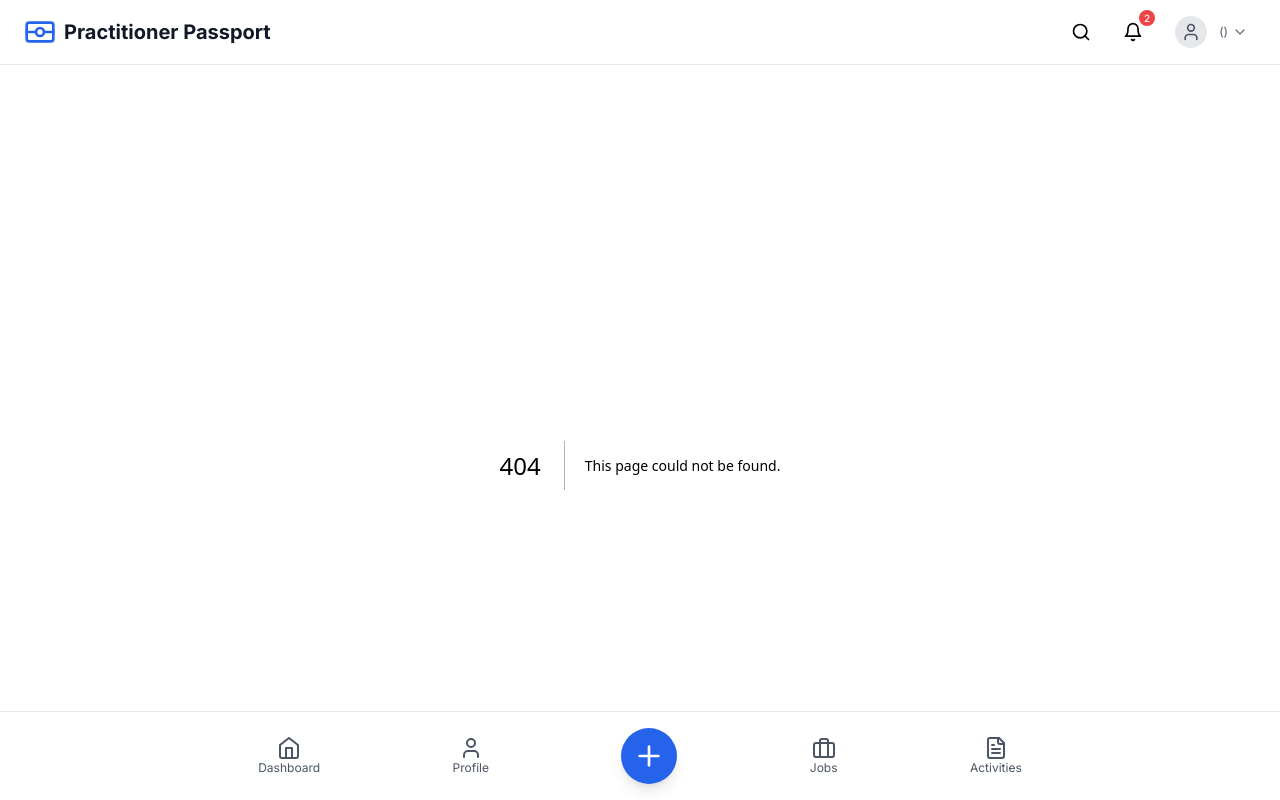
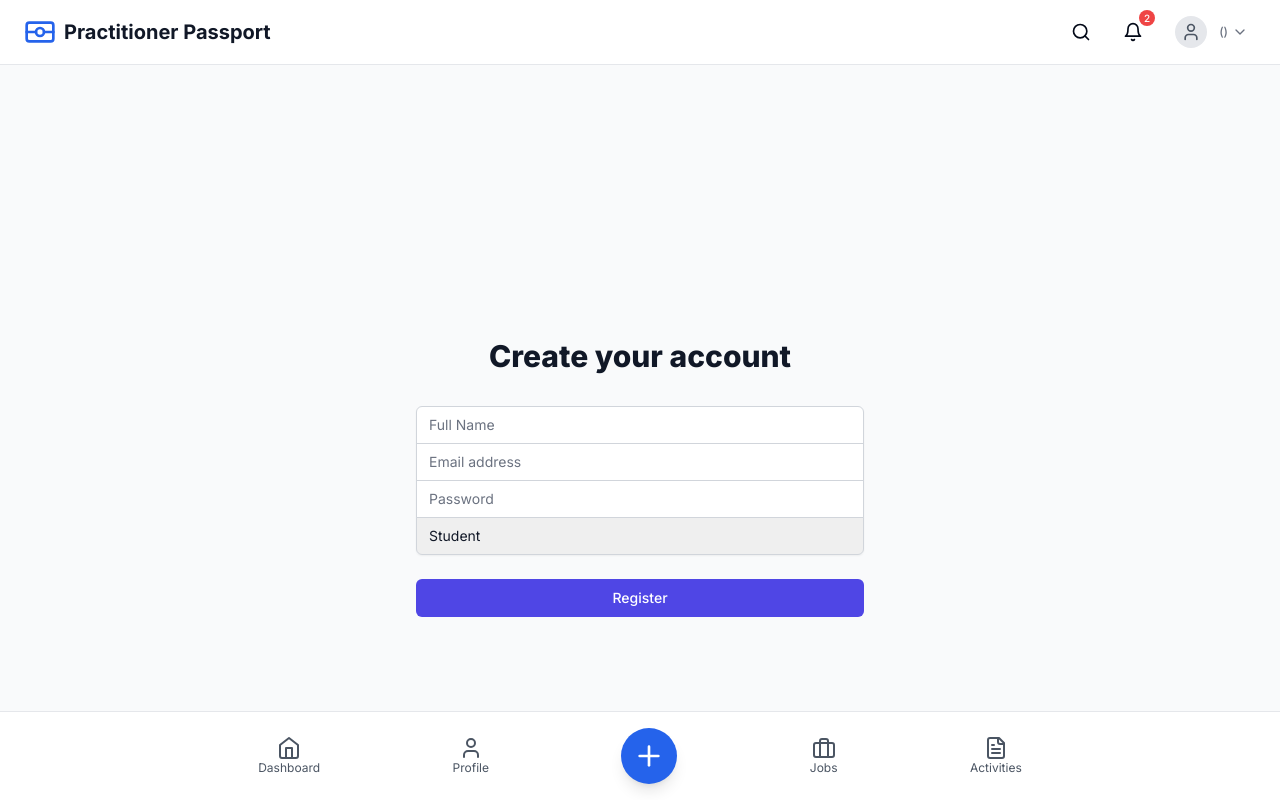
Before and after one commit to sudarshan-gautam/placement-tracking-app, a Next.js app: page /register in a window 1280 px wide. Before the commit this address had no page. Shown: the top 800 px of the page. Built offline with nearby package versions, Linux system fonts and the light colour scheme.

Commit message:
feat: implement admin user management and fix authentication

```diff
--- a/app/admin/users/page.tsx
+++ b/app/admin/users/page.tsx
@@ -7,21 +7,17 @@
   GraduationCap, Briefcase, ChevronDown, Download, Upload, Info, HelpCircle
 } from 'lucide-react';
 import { useAuth } from '@/lib/auth-context';
+import { useRouter } from 'next/navigation';
 
 // Define User type
 interface User {
-  _id: string;
+  id: string;
   name: string;
   email: string;
   role: 'admin' | 'mentor' | 'student';
-  status?: 'active' | 'pending' | 'inactive';
-  dateJoined?: string;
-  lastActive?: string;
-  assignedStudents?: number;
-  completedActivities?: number;
-  verifiedActivities?: number;
-  createdAt?: string;
-  updatedAt?: string;
+  status: 'active' | 'inactive' | 'pending';
+  created_at: string;
+  updated_at: string;
 }
 
 // Role descriptions for tooltips
@@ -73,7 +69,7 @@
   }
 };
 
-export default function UsersManagementPage() {
+export default function AdminUsersPage() {
   const { user } = useAuth();
   const [users, setUsers] = useState<User[]>([]);
   const [loading, setLoading] = useState(true);
@@ -126,9 +122,16 @@
     message: '',
     type: 'info'
   });
+  const router = useRouter();
 
   // Fetch users from the database
   useEffect(() => {
+    // Check if user is admin
+    if (user && user.role !== 'admin') {
+      router.push('/dashboard');
+      return;
+    }
+
     const fetchUsers = async () => {
       try {
         setLoading(true);
@@ -149,7 +152,7 @@
     };
 
     fetchUsers();
-  }, []);
+  }, [user, router]);
 
   // Filter users based on search term and filters
   const filteredUsers = users.filter((user: User) => {
@@ -181,7 +184,7 @@
     if (selectAll) {
       setSelectedUsers([]);
     } else {
-      setSelectedUsers(filteredUsers.map((user: User) => user._id));
+      setSelectedUsers(filteredUsers.map((user: User) => user.id));
     }
     setSelectAll(!selectAll);
   };
@@ -366,7 +369,7 @@
         requestBody.password = editFormData.password;
       }
 
-      const response = await fetch(`/api/admin/users/${userToEdit._id}`, {
+      const response = await fetch(`/api/admin/users/${userToEdit.id}`, {
         method: 'PATCH',
         headers: {
           'Content-Type': 'application/json'
@@ -383,7 +386,7 @@
 
       // Update users array with the updated user
       setUsers(users.map((user: User) =>
-        user._id === userToEdit._id ? data.user : user
+        user.id === userToEdit.id ? data.user : user
       ));
 
       showToast('User updated successfully', 'success');
@@ -407,7 +410,7 @@
     }
 
     try {
-      const response = await fetch(`/api/admin/users/${userToDelete._id}`, {
+      const response = await fetch(`/api/admin/users/${userToDelete.id}`, {
         method: 'DELETE'
       });
 
@@ -417,7 +420,7 @@
       }
 
       // Remove user from the users array
-      setUsers(users.filter((user: User) => user._id !== userToDelete._id));
+      setUsers(users.filter((user: User) => user.id !== userToDelete.id));
 
       showToast('User deleted successfully', 'success');
       handleDeleteCancel();
@@ -572,7 +575,7 @@
   // Handle export confirm
   const handleExportConfirm = () => {
     const dataToExport = exportSelection === 'selected' && selectedUsers.length > 0
-      ? users.filter(user => selectedUsers.includes(user._id))
+      ? users.filter(user => selectedUsers.includes(user.id))
       : filteredUsers;
 
     // Generate and download file based on selected format
@@ -592,13 +595,13 @@
     if (format === 'json') {
       // Format JSON data
       const exportData = data.map(user => ({
-        id: user._id,
+        id: user.id,
         name: user.name,
         email: user.email,
         role: user.role,
         status: user.status,
-        dateJoined: user.dateJoined,
-        lastActive: user.lastActive,
+        dateJoined: user.created_at,
+        lastActive: user.updated_at,
         ...(user.assignedStudents !== undefined ? { assignedStudents: user.assignedStudents } : {}),
         ...(user.completedActivities !== undefined ? {
           completedActivities: user.completedActivities,
@@ -618,13 +621,13 @@
       // Add each row of data
       data.forEach(user => {
         const row = [
-          user._id,
+          user.id,
           `"${user.name.replace(/"/g, '""')}"`, // Escape quotes in names
           `"${user.email}"`,
           user.role,
           user.status,
-          user.dateJoined,
-          user.lastActive,
+          user.created_at,
+          user.updated_at,
           user.assignedStudents !== undefined ? user.assignedStudents : '',
           user.completedActivities !== undefined ? user.completedActivities : '',
           user.verifiedActivities !== undefined ? user.verifiedActivities : ''
@@ -643,13 +646,13 @@
       // Add each row of data
       data.forEach(user => {
         const row = [
-          user._id,
+          user.id,
           `"${user.name.replace(/"/g, '""')}"`,
           `"${user.email}"`,
           user.role,
           user.status,
-          user.dateJoined,
-          user.lastActive,
+          user.created_at,
+          user.updated_at,
           user.assignedStudents !== undefined ? user.assignedStudents : '',
           user.completedActivities !== undefined ? user.completedActivities : '',
           user.verifiedActivities !== undefined ? user.verifiedActivities : ''
@@ -702,15 +705,15 @@
     if (importFile) {
       // In a real application, this would process the file and import users
       // For demo purposes, we'll just add a sample user and show a success message
-      const newUserId = (Math.max(...users.map(u => parseInt(u._id))) + 1).toString();
+      const newUserId = (Math.max(...users.map(u => parseInt(u.id))) + 1).toString();
       const newUser: User = {
-        _id: newUserId,
+        id: newUserId,
         name: 'Imported User',
         email: `imported${newUserId}@example.com`,
         role: 'student',
         status: 'active',
-        dateJoined: new Date().toISOString().split('T')[0],
-        lastActive: new Date().toISOString().split('T')[0],
+        created_at: new Date().toISOString().split('T')[0],
+        updated_at: new Date().toISOString().split('T')[0],
         completedActivities: 0,
         verifiedActivities: 0
       };
@@ -722,6 +725,24 @@
       showToast('Please select a file to import', 'error');
     }
   };
+
+  // Format date for display
+  const formatDate = (dateString: string) => {
+    if (!dateString) return 'N/A';
+    return new Date(dateString).toLocaleDateString('en-US', {
+      year: 'numeric',
+      month: 'short',
+      day: 'numeric'
+    });
+  };
+
+  if (loading) {
+    return (
+      <div className="flex justify-center items-center min-h-screen">
+        <div className="animate-spin rounded-full h-12 w-12 border-t-2 border-b-2 border-blue-500"></div>
+      </div>
+    );
+  }
 
   return (
     <div className="container mx-auto px-4 py-8 bg-white">
--- /dev/null
+++ b/app/register/page.tsx
@@ -0,0 +1,142 @@
+'use client';
+
+import { useState } from 'react';
+import { useRouter } from 'next/navigation';
+
+export default function RegisterPage() {
+  const router = useRouter();
+  const [formData, setFormData] = useState({
+    name: '',
+    email: '',
+    password: '',
+    role: 'student'
+  });
+  const [error, setError] = useState('');
+  const [success, setSuccess] = useState('');
+
+  const handleSubmit = async (e: React.FormEvent) => {
+    e.preventDefault();
+    setError('');
+    setSuccess('');
+
+    try {
+      const response = await fetch('/api/auth/register', {
+        method: 'POST',
+        headers: {
+          'Content-Type': 'application/json',
+        },
+        body: JSON.stringify(formData),
+      });
+
+      const data = await response.json();
+
+      if (!response.ok) {
+        throw new Error(data.error || 'Registration failed');
+      }
+
+      setSuccess('Registration successful! Redirecting to login...');
+      setTimeout(() => {
+        router.push('/login');
+      }, 2000);
+    } catch (err: any) {
+      setError(err.message);
+    }
+  };
+
+  return (
+    <div className="min-h-screen flex items-center justify-center bg-gray-50 py-12 px-4 sm:px-6 lg:px-8">
+      <div className="max-w-md w-full space-y-8">
+        <div>
+          <h2 className="mt-6 text-center text-3xl font-extrabold text-gray-900">
+            Create your account
+          </h2>
+        </div>
+        <form className="mt-8 space-y-6" onSubmit={handleSubmit}>
+          {error && (
+            <div className="bg-red-100 border border-red-400 text-red-700 px-4 py-3 rounded">
+              {error}
+            </div>
+          )}
+          {success && (
+            <div className="bg-green-100 border border-green-400 text-green-700 px-4 py-3 rounded">
+              {success}
+            </div>
+          )}
+          <div className="rounded-md shadow-sm -space-y-px">
+            <div>
+              <label htmlFor="name" className="sr-only">
+                Name
+              </label>
+              <input
+                id="name"
+                name="name"
+                type="text"
+                required
+                className="appearance-none rounded-none relative block w-full px-3 py-2 border border-gray-300 placeholder-gray-500 text-gray-900 rounded-t-md focus:outline-none focus:ring-indigo-500 focus:border-indigo-500 focus:z-10 sm:text-sm"
+                placeholder="Full Name"
+                value={formData.name}
+                onChange={(e) => setFormData({ ...formData, name: e.target.value })}
+              />
+            </div>
+            <div>
+              <label htmlFor="email" className="sr-only">
+                Email address
+              </label>
+              <input
+                id="email"
+                name="email"
+                type="email"
+                required
+                className="appearance-none rounded-none relative block w-full px-3 py-2 border border-gray-300 placeholder-gray-500 text-gray-900 focus:outline-none focus:ring-indigo-500 focus:border-indigo-500 focus:z-10 sm:text-sm"
+                placeholder="Email address"
+                value={formData.email}
+                onChange={(e) => setFormData({ ...formData, email: e.target.value })}
+              />
+            </div>
+            <div>
+              <label htmlFor="password" className="sr-only">
+                Password
+              </label>
+              <input
+                id="password"
+                name="password"
+                type="password"
+                required
+                className="appearance-none rounded-none relative block w-full px-3 py-2 border border-gray-300 placeholder-gray-500 text-gray-900 focus:outline-none focus:ring-indigo-500 focus:border-indigo-500 focus:z-10 sm:text-sm"
+                placeholder="Password"
+                value={formData.password}
+                onChange={(e) => setFormData({ ...formData, password: e.target.value })}
+              />
+            </div>
+            <div>
+              <label htmlFor="role" className="sr-only">
+                Role
+              </label>
+              <select
+                id="role"
+                name="role"
+                required
+                className="appearance-none rounded-none relative block w-full px-3 py-2 border border-gray-300 placeholder-gray-500 text-gray-900 rounded-b-md focus:outline-none focus:ring-indigo-500 focus:border-indigo-500 focus:z-10 sm:text-sm"
+                value={formData.role}
+                onChange={(e) => setFormData({ ...formData, role: e.target.value })}
+              >
+                <option value="student">Student</option>
+                <option value="mentor">Mentor</option>
+                <option value="admin">Admin</option>
+              </select>
+            </div>
+          </div>
+
+          <div>
+            <button
+              type="submit"
+              className="group relative w-full flex justify-center py-2 px-4 border border-transparent text-sm font-medium rounded-md text-white bg-indigo-600 hover:bg-indigo-700 focus:outline-none focus:ring-2 focus:ring-offset-2 focus:ring-indigo-500"
+            >
+              Register
+            </button>
+          </div>
+        </form>
+      </div>
+    </div>
+  );
+}
--- a/lib/auth-context.tsx
+++ b/lib/auth-context.tsx
@@ -1,14 +1,14 @@
 'use client';
 
 import React, { createContext, useContext, useState, useEffect } from 'react';
-import { User as UserType, UserRole } from '@/models/User';
+import { User, UserRole } from '@/types/user';
 import { useRouter } from 'next/navigation';
 
 interface AuthContextType {
-  user: UserType | null;
+  user: User | null;
   loading: boolean;
   login: (email: string, password: string) => Promise<boolean>;
-  register: (name: string, email: string, password: string, role?: string, dateOfBirth?: string) => Promise<boolean>;
+  register: (name: string, email: string, password: string, role?: string) => Promise<boolean>;
   logout: () => void;
   isAuthenticated: boolean;
   hasRole: (role: UserRole | UserRole[]) => boolean;
@@ -17,7 +17,7 @@
 const AuthContext = createContext<AuthContextType | undefined>(undefined);
 
 export function AuthProvider({ children }: { children: React.ReactNode }) {
-  const [user, setUser] = useState<UserType | null>(null);
+  const [user, setUser] = useState<User | null>(null);
   const [loading, setLoading] = useState(true);
   const router = useRouter();
 
@@ -91,7 +91,7 @@
     }
   };
 
-  const register = async (name: string, email: string, password: string, role?: string, dateOfBirth?: string): Promise<boolean> => {
+  const register = async (name: string, email: string, password: string, role: string = 'student'): Promise<boolean> => {
     try {
       setLoading(true);
       const response = await fetch('/api/auth/register', {
@@ -99,7 +99,7 @@
         headers: {
           'Content-Type': 'application/json',
         },
-        body: JSON.stringify({ name, email, password, role, dateOfBirth }),
+        body: JSON.stringify({ name, email, password, role }),
       });
 
       if (!response.ok) {
```
Also changed, not shown: package.json (+4 -3 lines), 2 other files (tests, documents, lock files or other folders).
